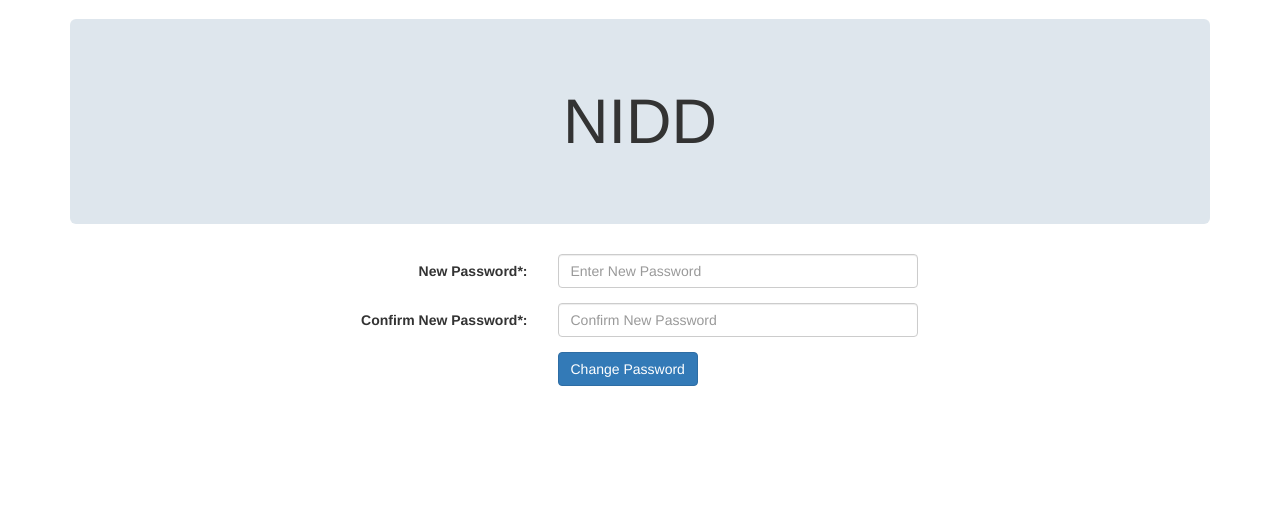
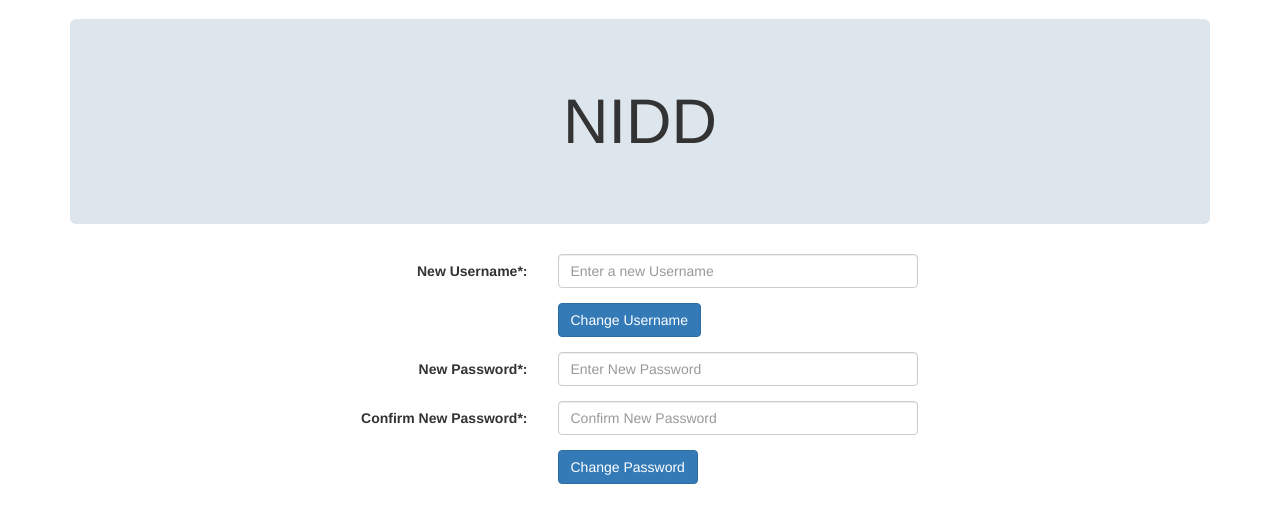
Before and after one commit to elench/NIDDCore, a Node server app: template views/editUser.ejs in a window 1280 px wide. Shown: the part 51-574 px from the top of the page. Run offline with Node 20, Linux system fonts and the light colour scheme; the template is opened without the code that fills it, so the values that code supplies are empty; some libraries are stand-ins or nearby versions.

Commit message:
Can now change username in viewer

```diff
--- a/app.js
+++ b/app.js
@@ -129,7 +129,33 @@ ensureLoggedIn(),
     });
 });
 
-app.post('/editUser',
+app.post('/editUsername',
+ensureLoggedIn(),
+async (req, res) => {
+    const oldUsername = app.locals.user.username;
+    const username = req.body.newUser;
+    let result;
+
+    result = await users.changeUsername(oldUsername, username);
+
+    console.log(result);
+
+    if (result === 1) {
+        res.render('editUser', {
+            title: 'Edit User Information',
+            msg: 'Username Change Successful!'
+        });
+    }
+    else {
+        res.render('editUser', {
+            title: 'Edit User Information',
+            msg: 'Error! Username NOT changed.'
+        });
+    }
+
+});
+
+app.post('/editPassword',
 ensureLoggedIn(),
 (req, res) => {
     const username = app.locals.user.username;
--- a/public/js/verifyPassword.js
+++ b/public/js/verifyPassword.js
@@ -4,7 +4,7 @@ document.getElementById('change-pass-btn')
 
     let newPass1 = document.getElementById('newPass');
     let newPass2 = document.getElementById('newPassConfirm');
-    let msg = document.getElementById('errMsg');
+    let msg = document.getElementById('passMsg');
 
     if (newPass1.value === '' && newPass2.value === '') {
         msg.innerHTML = 'You must enter a password';
@@ -16,3 +16,18 @@ document.getElementById('change-pass-btn')
         document.getElementById('passForm').submit();
     }
 });
+
+document.getElementById('change-user-btn')
+.addEventListener('click', e => {
+    e.preventDefault();
+
+    let newUser = document.getElementById('newUser');
+    let msg = document.getElementById('userMsg');
+
+    if (newUser.value === '') {
+        msg.innerHTML = 'You must enter a username';
+    }
+    else {
+        document.getElementById('userForm').submit();
+    }
+});
--- a/src/event-processor.js
+++ b/src/event-processor.js
@@ -26,7 +26,7 @@ process.on('message', event => {
 
     const srcStation = new Workstation(
         event.srcStation.user,
-        decToIp(event.srcStation.ip),
+        decToIp(event.snortAlert.ip_src),
         event.srcStation.camera,
         event.srcStation.pCoord,
         event.srcStation.tCoord,
@@ -36,7 +36,7 @@ process.on('message', event => {
     );
     const dstStation = new Workstation(
         event.dstStation.user,
-        decToIp(event.dstStation.ip),
+        decToIp(event.snortAlert.ip_dst),
         event.dstStation.camera,
         event.dstStation.pCoord,
         event.dstStation.tCoord,
@@ -108,7 +108,7 @@ process.on('exit', code => {
 function performActionSequence(station) {
     if (station.user.firstName === '') {
         return new Promise((resolve, reject) => {
-            resolve(new Media('', new Date()));
+            resolve(new Media('void.jpg', new Date()));
         });
     }
 
--- a/views/editUser.ejs
+++ b/views/editUser.ejs
@@ -1,6 +1,27 @@
 <% include header %>
 
-<form class="form-horizontal" method="post" action="/editUser" id="passForm">
+<form class="form-horizontal" method="post" action="/editUsername" id="userForm">
+
+  <div class="form-group">
+    <label for="newUser"
+      class="col-sm-offset-2 col-sm-3 control-label">New Username*:</label>
+
+    <div class="col-sm-4">
+      <input type="text" class="form-control" name="newUser"
+        id="newUser" placeholder="Enter a new Username" required>
+    </div>
+
+  </div>
+
+  <div class="form-group">
+    <div class="col-sm-offset-5 col-sm-7">
+      <button id="change-user-btn"
+        type="submit" class="btn btn-primary">Change Username</button>
+    </div>
+  </div>
+</form>
+
+<form class="form-horizontal" method="post" action="/editPassword" id="passForm">
 
   <div class="form-group">
     <label for="newPass"
@@ -31,7 +52,7 @@
 
   <div class="form-group">
     <div class="col-sm-offset-5 col-sm-7">
-      <p id="errMsg" class="help-block"><%= msg %></p>
+      <p id="passMsg" class="help-block"><%= msg %></p>
     </div>
   </div>
 
```
Also changed, not shown: db/users.js (+19 -0 lines).
